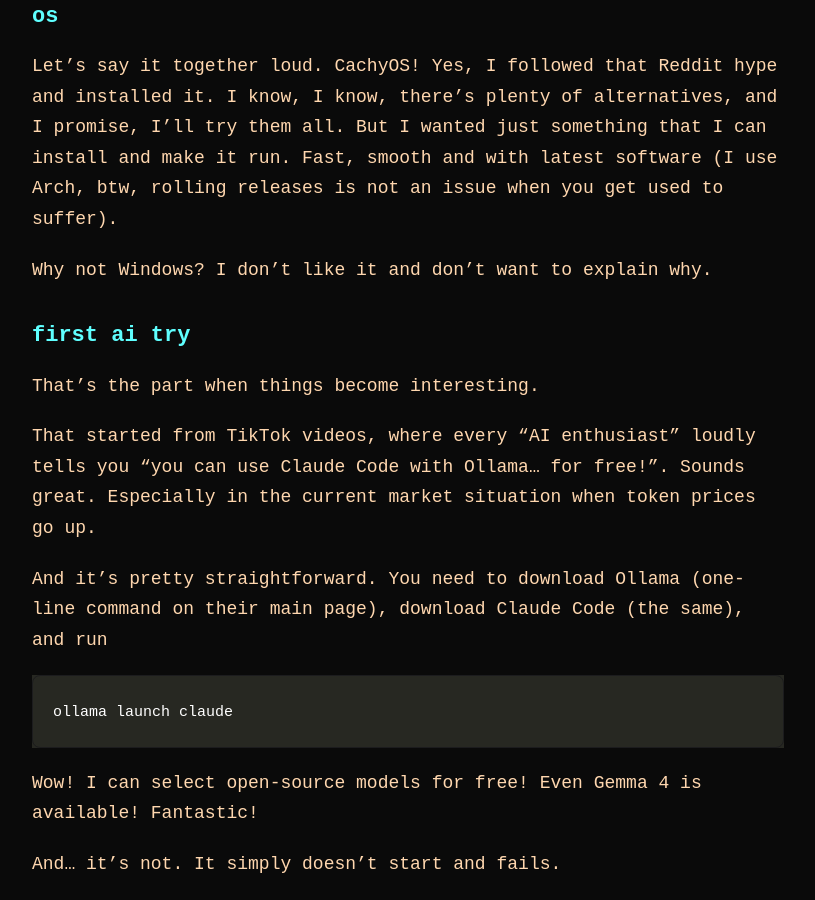
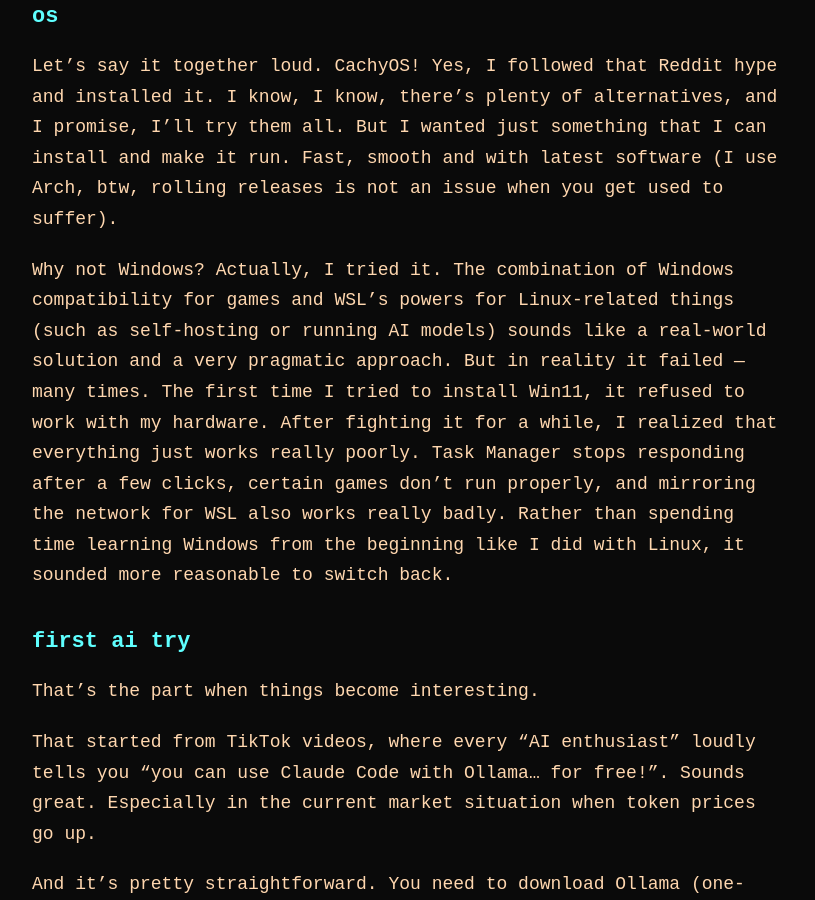
Before and after one commit to pasha1980/pasha1980.github.io, a Jekyll site: the page built from _posts/2026-05-10-getting-started-with-home-ai.md, in a window 1280 px wide and 900 px high, scrolled down 785 px. Shown: the whole window, without its empty margins (232-1047 px from the left). Built offline with Jekyll 4.4.1, drawn with Linux system fonts in a browser that asks for light colours.

Commit message:
content: fix post getting-started-with-home-ai

```diff
--- a/_posts/2026-05-10-getting-started-with-home-ai.md
+++ b/_posts/2026-05-10-getting-started-with-home-ai.md
@@ -22,7 +22,7 @@ If you go to HuggingFace and try to search for AI models that I could run with R
 
 Let's say it together loud. CachyOS! Yes, I followed that Reddit hype and installed it. I know, I know, there's plenty of alternatives, and I promise, I'll try them all. But I wanted just something that I can install and make it run. Fast, smooth and with latest software (I use Arch, btw, rolling releases is not an issue when you get used to suffer).
 
-Why not Windows? I don't like it and don't want to explain why.
+Why not Windows? Actually, I tried it. The combination of Windows compatibility for games and WSL's powers for Linux-related things (such as self-hosting or running AI models) sounds like a real-world solution and a very pragmatic approach. But in reality it failed — many times. The first time I tried to install Win11, it refused to work with my hardware. After fighting it for a while, I realized that everything just works really poorly. Task Manager stops responding after a few clicks, certain games don't run properly, and mirroring the network for WSL also works really badly. Rather than spending time learning Windows from the beginning like I did with Linux, it sounded more reasonable to switch back.
 
 ### first ai try
 
```
